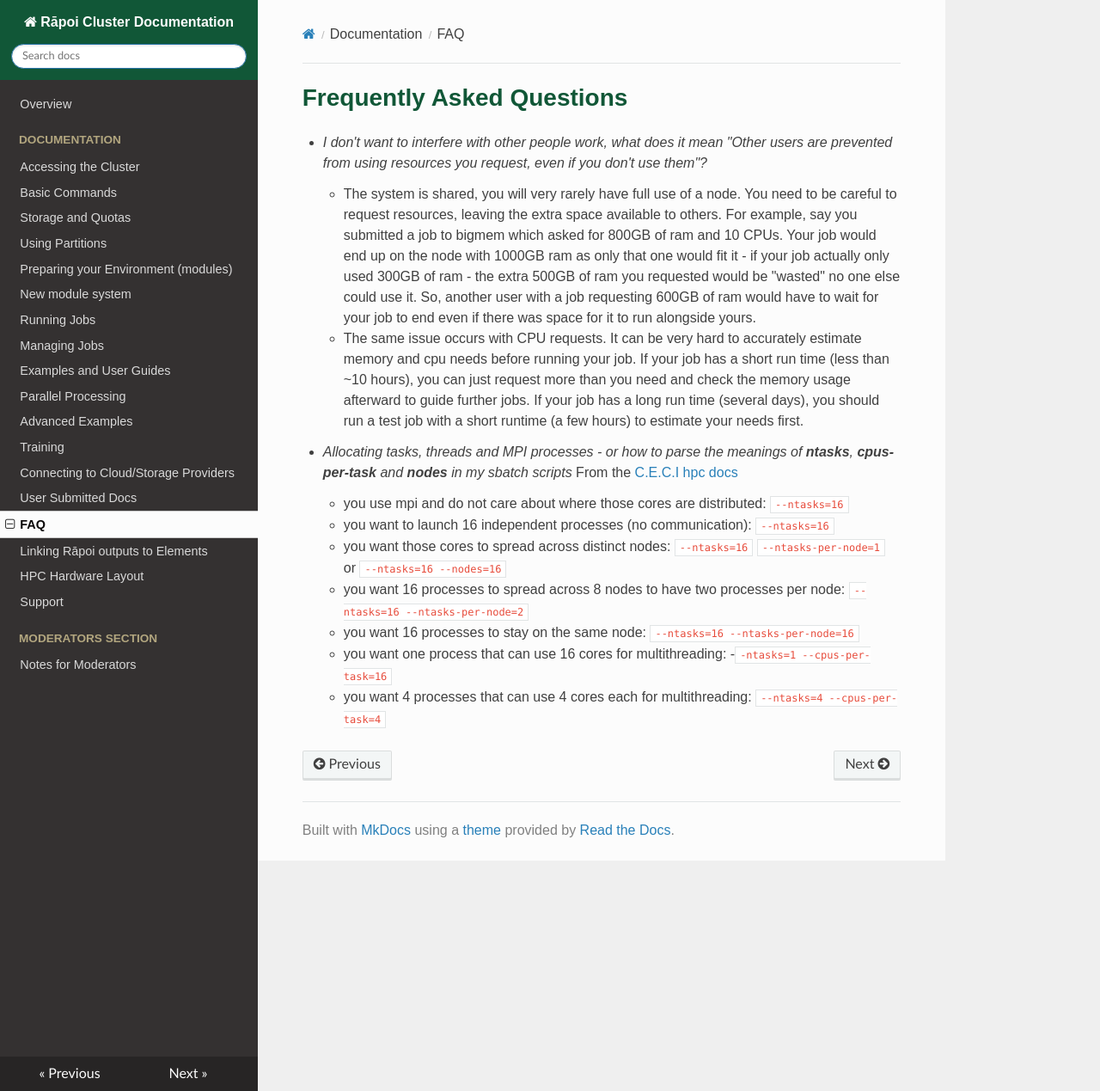
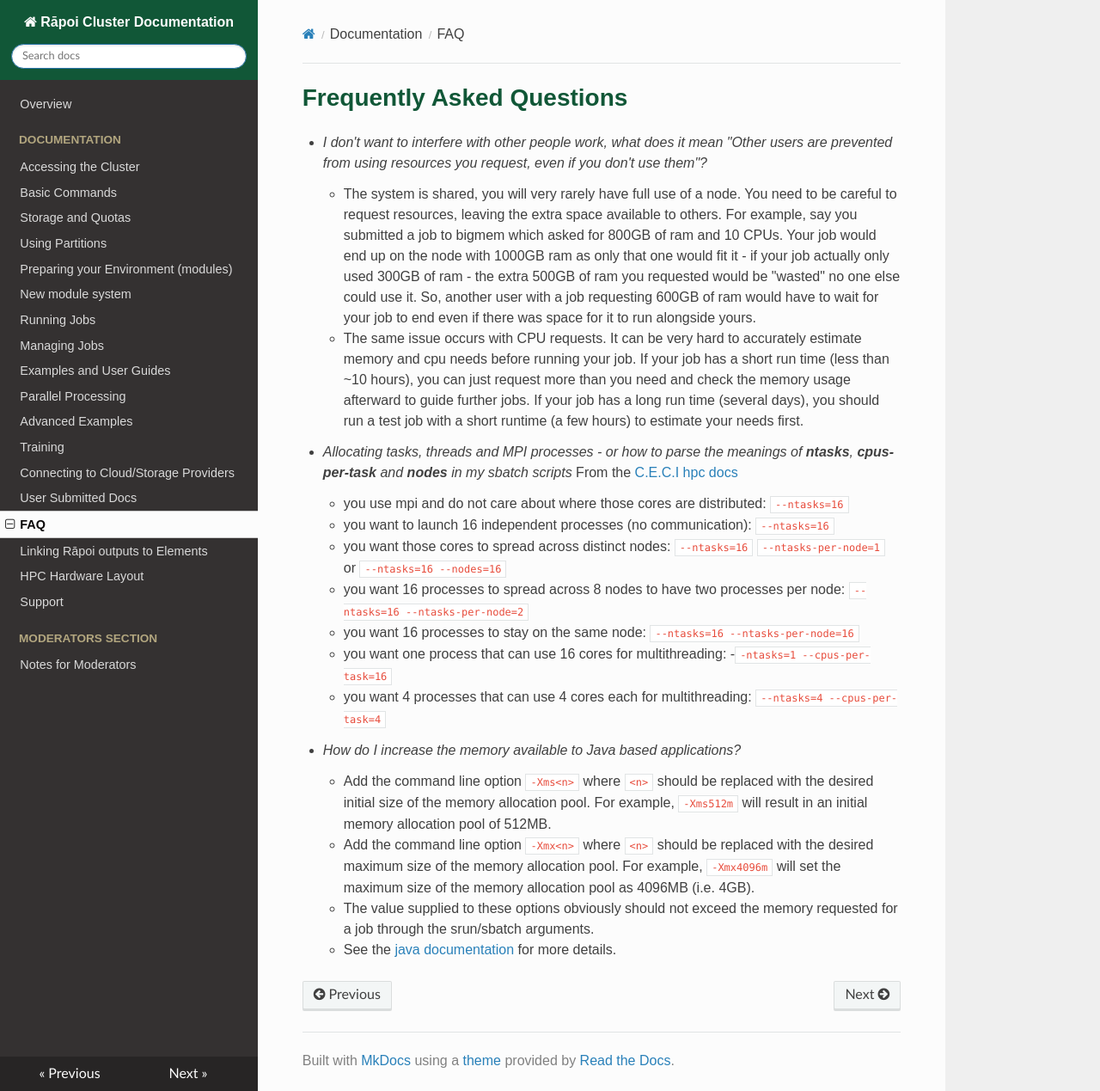
Before and after one commit to vuw-research-computing/raapoi-docs, an MkDocs documentation site: the page built from docs/faq.md, in a window 1280 px wide and 1269 px high. Shown: the whole window at 86% size. Built offline with MkDocs 1.6.1, drawn with Linux system fonts in a browser that asks for light colours; nearby versions of some CDN libraries; some web fonts are replaced.

Commit message:
add note about java memory to the faq, add openmpi link

```diff
--- a/docs/faq.md
+++ b/docs/faq.md
@@ -13,3 +13,9 @@
     * you want 16 processes to stay on the same node: `--ntasks=16 --ntasks-per-node=16`
     * you want one process that can use 16 cores for multithreading: -`-ntasks=1 --cpus-per-task=16`
     * you want 4 processes that can use 4 cores each for multithreading: `--ntasks=4 --cpus-per-task=4`
+
+* *How do I increase the memory available to Java based applications?*
+    * Add the command line option `-Xms<n>` where `<n>` should be replaced with the desired initial size of the memory allocation pool. For example, `-Xms512m` will result in an initial memory allocation pool of 512MB.
+    * Add the command line option `-Xmx<n>` where `<n>` should be replaced with the desired maximum size of the memory allocation pool. For example, `-Xmx4096m` will set the maximum size of the memory allocation pool as 4096MB (i.e. 4GB).
+    * The value supplied to these options obviously should not exceed the memory requested for a job through the srun/sbatch arguments.
+    * See the [java documentation](https://docs.oracle.com/javase/6/docs/technotes/tools/windows/java.html) for more details.
```
Also changed, not shown: docs/parallel_processing.md (+2 -1 lines).
